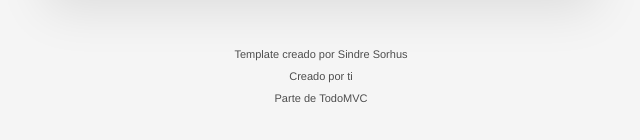
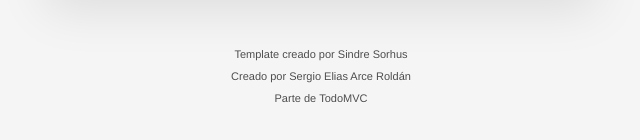
Before and after one commit to SergioMainJG/Todo-app, a website built with Vite: page index.html in a window 1280 px wide. Shown: the part 254-394 px from the top of the page, 319-959 px from the left. Built offline with nearby package versions, Linux system fonts and the light colour scheme.

Commit message:
Actualización del footer

```diff
--- a/src/todos/app.html
+++ b/src/todos/app.html
@@ -48,6 +48,6 @@
 <footer class="info">
     <p>Template creado por <a href="http://sindresorhus.com">Sindre Sorhus</a></p>
     <!-- Change this out with your name and url ↓ -->
-    <p>Creado por <a href="http://todomvc.com">ti</a></p>
+    <p>Creado por <a href="https://github.com/SergioMainJG"> Sergio Elias Arce Roldán</a></p>
     <p>Parte de <a href="http://todomvc.com">TodoMVC</a></p>
 </footer>
```
